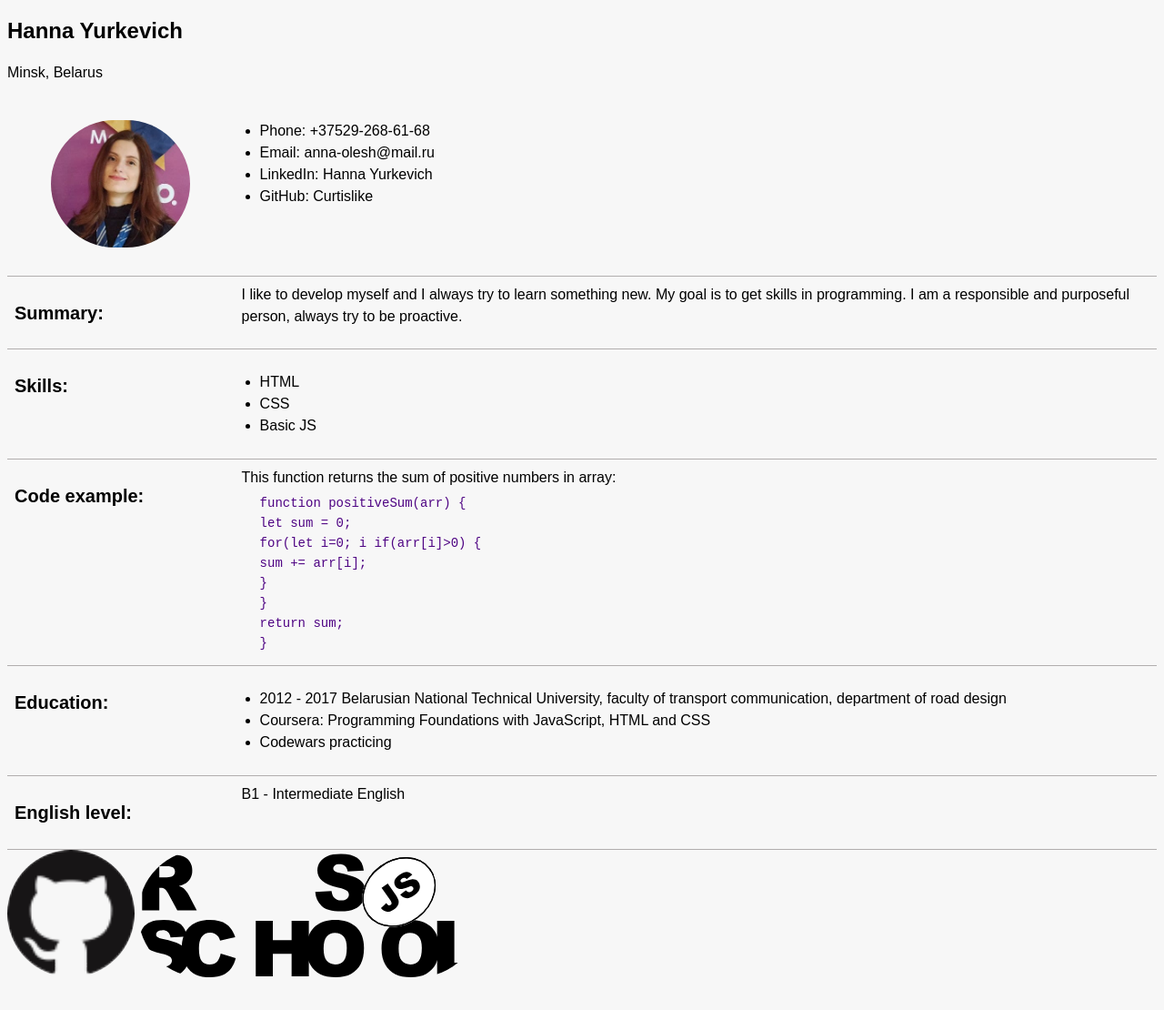
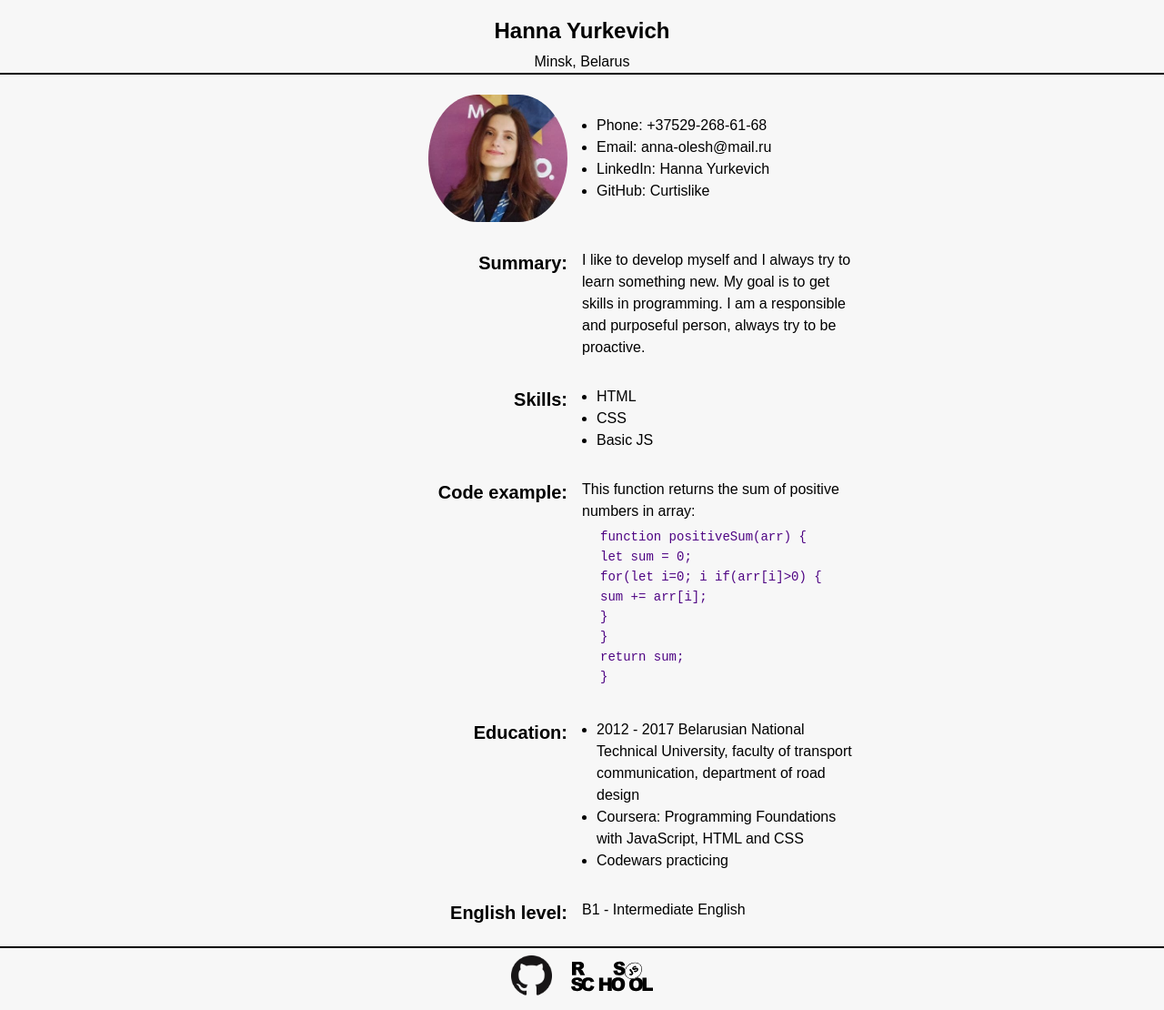
Before and after one commit to Curtislike/rsschool-cv, a plain HTML site: page index.html in a window 1280 px wide. Shown: the whole page at 91% size. Before the commit the page ends 1089 px from the top, so only its background shows below. Drawn offline with Linux system fonts and the light colour scheme.

Commit message:
feat: change code

```diff
--- a/style.css
+++ b/style.css
@@ -1,6 +1,7 @@
 html { box-sizing: border-box; }
 
 body {
+    margin: 0;
     font-family: Arial, Helvetica, sans-serif;
     line-height: 1.5;
     background-color: rgb(247, 247, 247);
@@ -13,32 +14,89 @@ a {
 
 a:hover { color: rgb(89, 32, 129); }
 
+/* ----------header---------- */
+
+header {
+    margin: 0;
+    text-align: center;
+    border-bottom: black solid 2px;
+}
+.name {
+    font-size: 24px;
+    font-weight: bold;
+    margin: 16px 0 4px;
+}
+.location {
+    margin: 0;
+}
+
+/* ----------personal info---------- */
+
+.photo {
+    height: 140px;
+    border-radius: 70px;
+    float: right;
+    padding: 0 16px;
+}
+figure {
+    margin: 0;
+}
+.info_container {
+    padding-top: 22px;
+    padding-bottom: 22px;
+}
+
+
+/* ----------sections---------- */
+
 section {
     display: grid;
-    grid-template-columns: 1fr 4fr;
+    grid-template-columns: 1fr 1fr;
     padding: 8px;
-    border-bottom: 1px solid rgb(177, 174, 174);
+    margin: 14px 0;
+}
+.summary_container,
+.skills_container,
+.code_container,
+.education_container,
+.english_container {
+    max-width: 300px;
 }
 
 .title {
     font-weight: bold;
     font-size: 20px;
+    text-align: right;
+    padding: 0 16px;
+    margin: 0;
 }
 
-img {
-    height: 140px;
-    border-radius: 70px;
+ul {
+    margin: 0;
+    padding-left: 16px;
 }
-
-.name {
-    font-size: 24px;
-    font-weight: bold;
-}
-
-ul { padding-left: 20px; }
 
 .code {
     color: rgb(78, 3, 131);
     font-size: 14px;
     padding: 5px 20px;
 }
+
+/* ----------footer---------- */
+
+.footer_container {
+    text-align: center;
+    padding: 8px;
+    border-top: black solid 2px;
+}
+
+.footer_link_picture_github {
+    width: 45px;
+    height: 45px;
+    padding: 0 8px;
+}
+.footer_link_picture_rss {
+    height: 45px;
+    width: 90px;
+    padding: 0 8px;
+}
```
